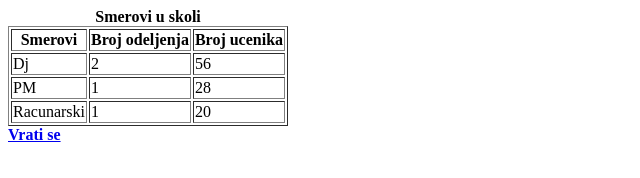
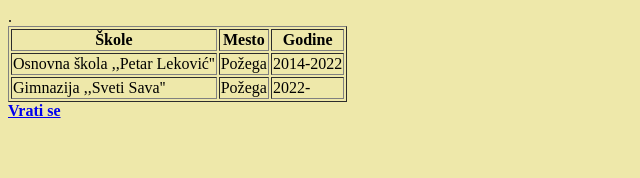
Before and after one commit to nemanjanovakovic12/PrimenaRacunara1, a plain HTML site: page onama.html in a window 1280 px wide. Shown: the whole page, without its empty margins (0-640 px from the left). Drawn offline with Linux system fonts and the light colour scheme.

Commit message:
Add files via upload

```diff
--- a/onama.html
+++ b/onama.html
@@ -1,30 +1,25 @@
-<!DOCTYPE html>
+.<!DOCTYPE html>
 <html lang="en">
 <head>
     <meta charset="UTF-8">
     <meta name="viewport" content="width=device-width, initial-scale=1.0">
     <title>Document</title>
+    <body style="background-color:palegoldenrod;"></body>
     <table border="1">
-        <caption><b>Smerovi u skoli </b></caption>
         <tr>
-            <th>Smerovi</th>
-            <th>Broj odeljenja</th>
-            <th>Broj ucenika</th>
+            <th>Škole</th>
+            <th>Mesto</th>
+            <th>Godine</th>
         </tr>
         <tr>
-            <td>Dj</td>
-            <td>2</td>
-            <td>56</td>
+            <td>Osnovna škola ,,Petar Leković''</td>
+            <td>Požega</td>
+            <td>2014-2022</td>
         </tr>
         <tr>
-            <td>PM</td>
-            <td>1</td>
-            <td>28</td>
-        </tr>
-        <tr>
-            <td>Racunarski</td>
-            <td>1</td>
-            <td>20</td>
+            <td>Gimnazija ,,Sveti Sava''</td>
+            <td>Požega</td>
+            <td>2022-</td>
         </tr>
         <table>
             <a href="index.html"> <b>Vrati se</b>
```
Also changed, not shown: index.html (+7 -1 lines), kontakt.html (added, +28 -0 lines), slika/Linux-kurs-FTN-Informatika.jpg (added), slika/newmicrosoftpowerpointpresentation-140212161244-phpapp01-thumbnail.jpg (added).
